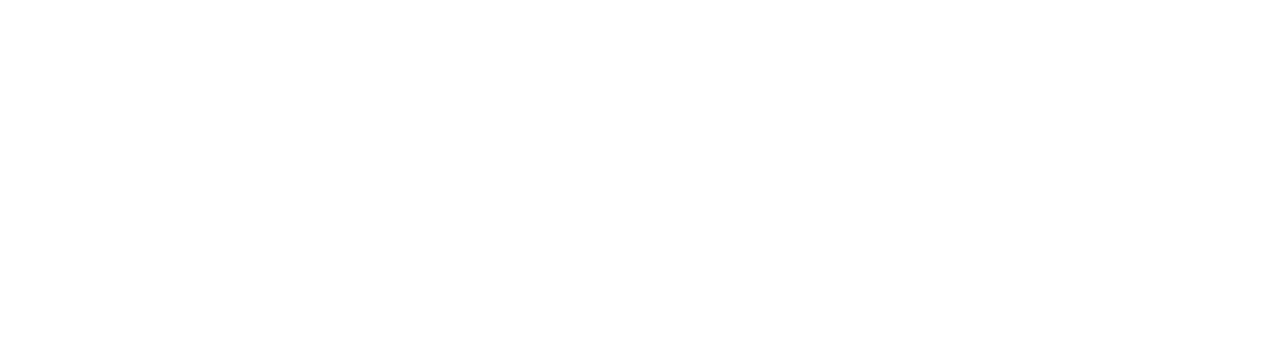
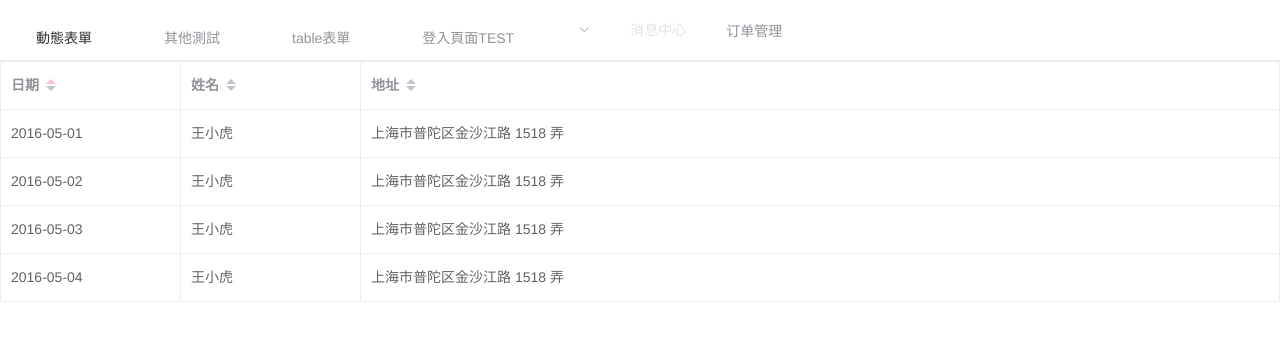
Before and after one commit to tonys61311/vuejs, a Vue app: page /table in a window 1280 px wide. Before the commit this address had no page. Shown: the top 340 px of the page. Built offline with nearby package versions, Linux system fonts and the light colour scheme.

Commit message:
table+樣式測試(ui-element)+bootstrap重新引入

```diff
--- a/package.json
+++ b/package.json
@@ -10,6 +10,7 @@
   },
   "dependencies": {
     "axios": "^0.24.0",
+    "bootstrap": "^5.1.3",
     "core-js": "^3.6.5",
     "element-plus": "^1.0.2-beta.28",
     "vue": "^3.0.0",
--- /dev/null
+++ b/src/components/TableTest.vue
@@ -0,0 +1,117 @@
+<template>
+    <div class="TableTest">
+
+        <el-table
+        :data="tableData"
+        style="width: 100%"
+        @sort-change="changeSort"
+        :default-sort="{prop: 'date', order: 'ascending'}"
+        border>
+        <el-table-column
+          prop="date"
+          label="日期"
+          sortable
+          :sort-orders="['ascending', 'descending']"
+          width="180">
+        </el-table-column>
+        <el-table-column
+          prop="name"
+          label="姓名"
+          :sort-by="['name', 'address']"
+          sortable
+          width="180">
+        </el-table-column>
+        <el-table-column
+          prop="address"
+          label="地址"
+          sortable="custom">
+        </el-table-column>
+      </el-table>
+
+
+    </div>
+</template>
+
+<!--排序參考 https://www.cnblogs.com/steamed-twisted-roll/p/11069821.html -->
+
+  <script>
+  import { useStore } from 'vuex'
+  import { computed, ref, reactive, toRefs, watch } from 'vue'
+  import { useRouter, useRoute } from "vue-router";
+
+  export default {
+    name: 'TableTest',
+
+    // 組合式API
+    setup(props,context){
+      const store = useStore() ;
+      const router = useRouter();
+      const route = useRoute();
+
+      var tableData = [
+        {
+          date: '2016-05-03',
+          name: '王小虎',
+          province: '上海',
+          city: '普陀区',
+          address: '上海市普陀区金沙江路 1518 弄',
+          zip: 200333,
+          tag: '家'
+        }, {
+          date: '2016-05-02',
+          name: '王小虎',
+          province: '上海',
+          city: '普陀区',
+          address: '上海市普陀区金沙江路 1518 弄',
+          zip: 200333,
+          tag: '公司'
+        }, {
+          date: '2016-05-04',
+          name: '王小虎',
+          province: '上海',
+          city: '普陀区',
+          address: '上海市普陀区金沙江路 1518 弄',
+          zip: 200333,
+          tag: '家'
+        }, {
+          date: '2016-05-01',
+          name: '王小虎',
+          province: '上海',
+          city: '普陀区',
+          address: '上海市普陀区金沙江路 1518 弄',
+          zip: 200333,
+          tag: '公司'
+        }];
+
+
+      return {
+        tableData
+      }
+
+    },
+  }
+  </script>
+
+  <!-- Add "scoped" attribute to limit CSS to this component only -->
+  <style>
+
+
+  .TableTest .red{
+      color: red ;
+  }
+
+  .TableTest .show{
+    display:none
+  }
+
+  .TableTest .el-table .ascending .sort-caret.ascending{
+    border-bottom-color:pink ;
+  }
+
+  .TableTest .el-table .descending .sort-caret.descending{
+    border-top-color:pink ;
+  }
+
+
+
+  </style>
--- a/src/components/part/Navbar.vue
+++ b/src/components/part/Navbar.vue
@@ -13,6 +13,11 @@
         </router-link>
     </el-menu-item>
     <el-menu-item index="3">
+      <router-link to='/table' class="nav-link link" >
+        table表單
+      </router-link>
+    </el-menu-item>
+    <el-menu-item index="4">
         <router-link to='/login' class="nav-link link" >
           登入頁面TEST
         </router-link>
--- a/src/main.js
+++ b/src/main.js
@@ -5,6 +5,8 @@
 import installElementPlus from './plugins/element'
 import axios from '@/util/axiosUtil' // 請求API(+攔截器)
 import VueAxios from 'vue-axios';
+import "bootstrap/dist/css/bootstrap.min.css"
+import "bootstrap"
 
 const app = createApp(App)
 app.use(VueAxios, axios);
--- a/src/router/index.js
+++ b/src/router/index.js
@@ -5,6 +5,7 @@
 import DashBoard from '@/components/DashBoard.vue'
 import Login from '@/components/Login.vue'
 import OtherTest from '@/components/OtherTest.vue'
+import TableTest from '@/components/TableTest.vue'
 
 const routes = [
   // {
@@ -33,7 +34,11 @@
         name: '其他測試',
         component: OtherTest,
       },
-
+      {
+        path:'table',
+        name: 'table表單',
+        component: TableTest,
+      },
     ],
   },
   {
```
